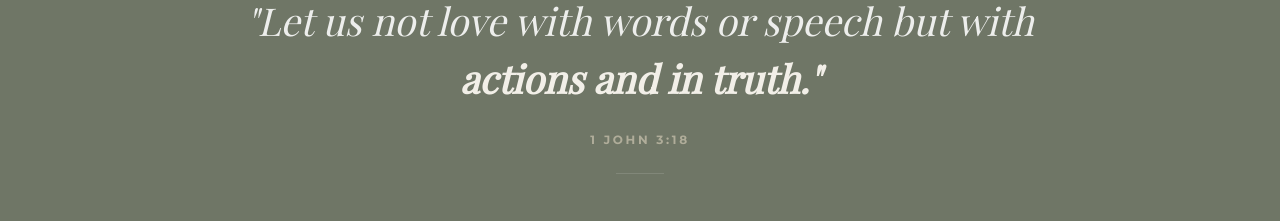
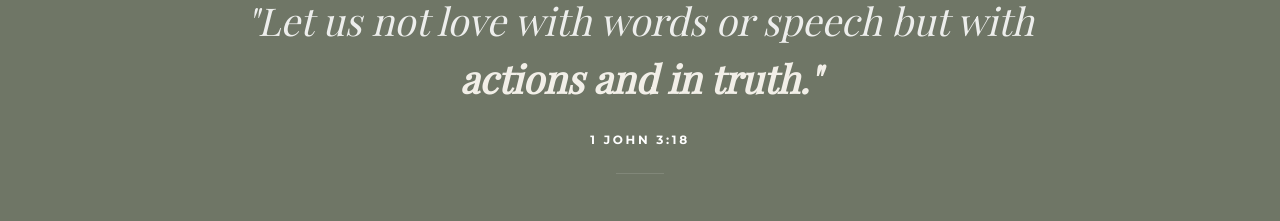
Before and after one commit to jpiercedev/cathedrallifecentre, a Next.js app: page /foster-care in a window 1280 px wide. Shown: the part 800-1021 px from the top of the page. Built offline with nearby package versions, Linux system fonts and the light colour scheme.

Commit message:
fix: preserve Foster Care accessibility

```diff
--- a/src/app/foster-care/foster-care.module.css
+++ b/src/app/foster-care/foster-care.module.css
@@ -80,7 +80,7 @@
 }
 
 .scripture cite {
-  color: rgb(230 218 196 / 55%);
+  color: var(--color-white);
   font-family: var(--font-nav-source);
   font-size: 12px;
   font-style: normal;
```
